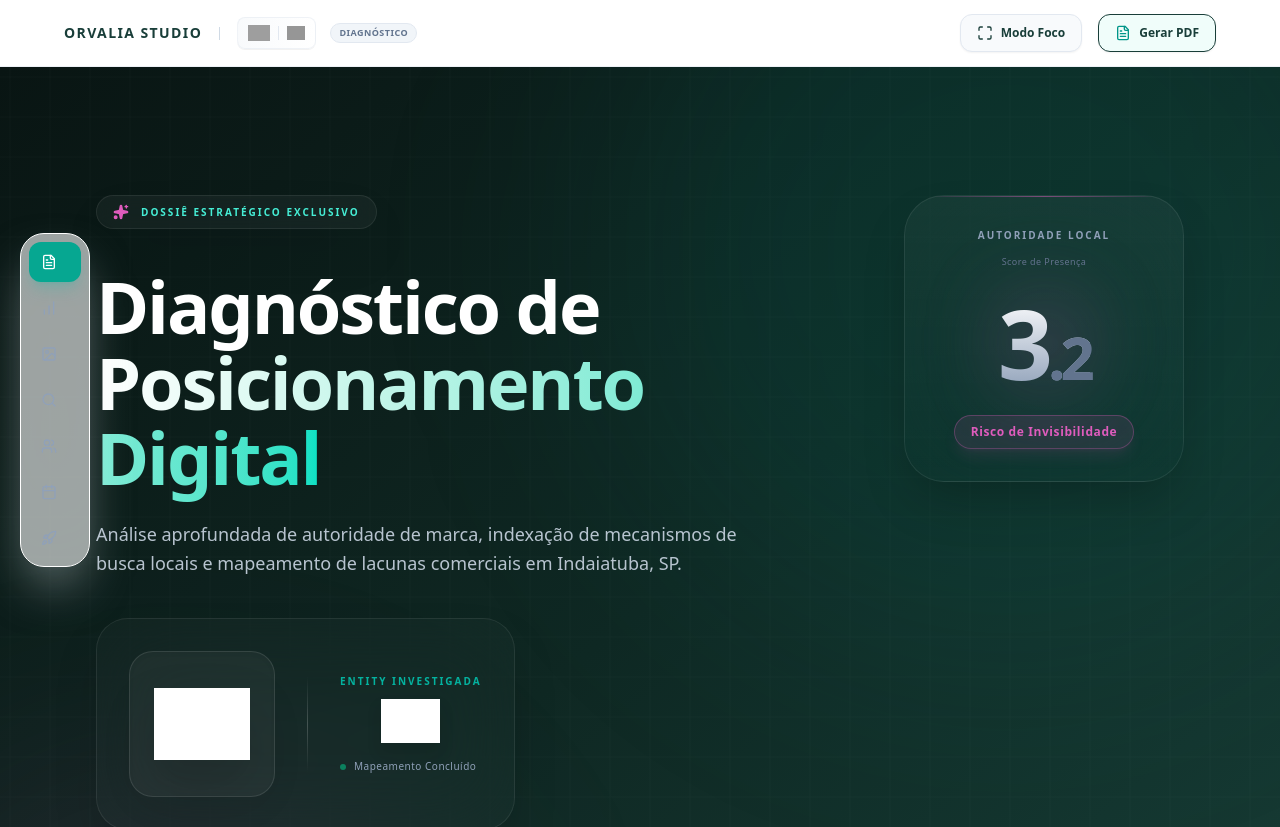
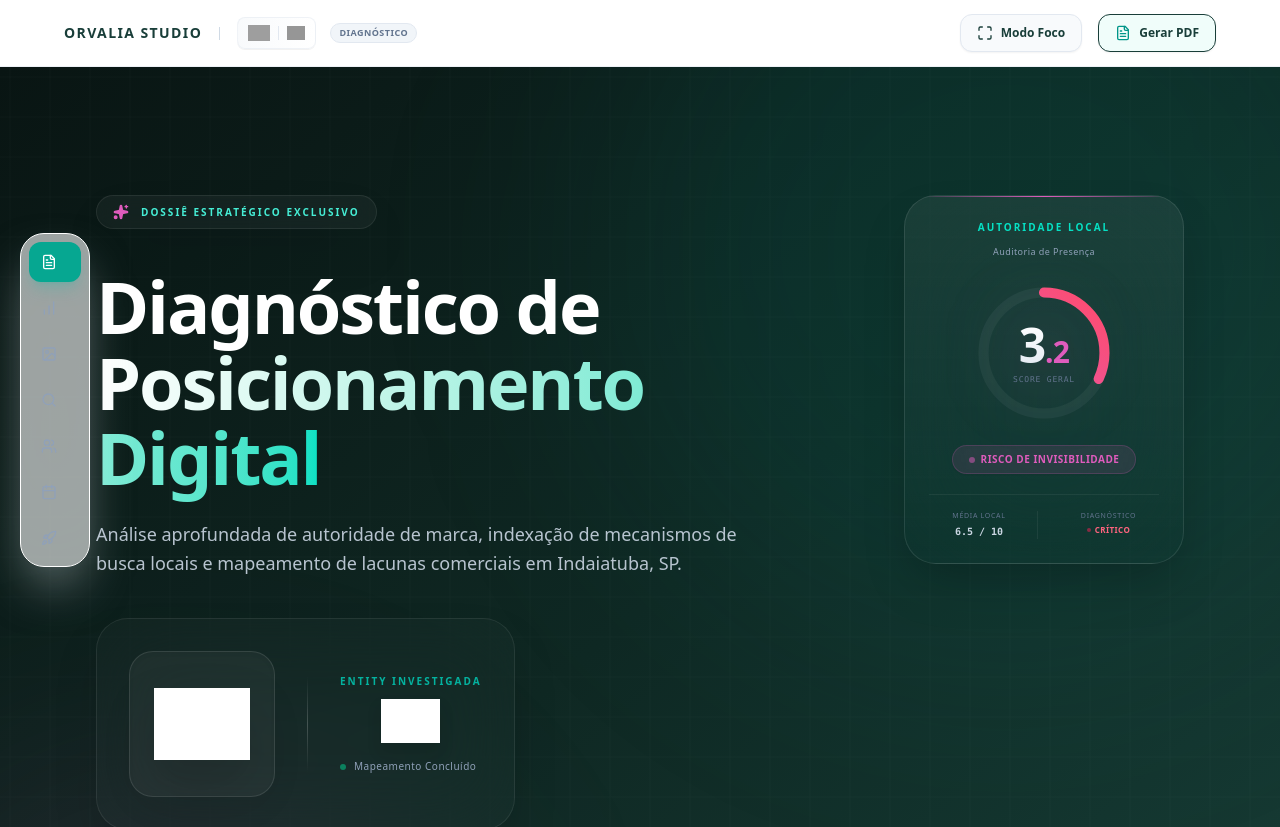
Before and after one commit to brunocorreagomes-ops/elife-analise, a React (Vite) app: page / in a window 1280 px wide. Shown: the top 827 px of the page. Built offline with nearby package versions, Linux system fonts and the light colour scheme; grey boxes are pictures that could not be loaded; a web font is replaced by a local one.

Commit message:
style: update premium score card appearance
Refine the UI for the Authority Score card with updated colors, spacing, and border styling to improve visual hierarchy.

```diff
--- a/src/App.tsx
+++ b/src/App.tsx
@@ -180,28 +180,92 @@ export default function App() {
 
           {/* Right Column: Premium Score Display */}
           <div className="md:col-span-4 flex justify-center md:items-start md:justify-end h-full pt-8 md:pt-0">
-            <div className="bg-gradient-to-b from-white/[0.04] to-transparent border border-white/[0.08] backdrop-blur-3xl p-8 rounded-[2.5rem] text-center w-full max-w-[280px] flex flex-col items-center justify-center gap-6 shadow-2xl relative overflow-hidden group opacity-0 animate-fade-in-up" style={{ animationDelay: '500ms' }}>
-              <div className="absolute top-0 inset-x-0 h-px bg-gradient-to-r from-transparent via-[#DF5CBD]/50 to-transparent" />
+            <div className="bg-gradient-to-b from-white/[0.06] to-transparent border border-white/[0.1] backdrop-blur-3xl p-6 rounded-[2rem] text-center w-full max-w-[280px] flex flex-col items-center justify-center gap-5 shadow-2xl relative overflow-hidden group opacity-0 animate-fade-in-up" style={{ animationDelay: '500ms' }}>
+              <div className="absolute top-0 inset-x-0 h-px bg-gradient-to-r from-transparent via-[#DF5CBD] to-transparent" />
 
-              <div className="space-y-1">
-                <span className="text-[10px] font-bold uppercase tracking-[0.2em] text-slate-400 block">
+              <div className="space-y-0.5">
+                <span className="text-[10px] font-bold uppercase tracking-[0.2em] text-[#06E1C4] block">
                   Autoridade Local
                 </span>
-                <span className="text-[9px] font-medium text-slate-500 tracking-wider">
-                  Score de Presença
+                <span className="text-[9px] font-medium text-slate-400 tracking-wider">
+                  Auditoria de Presença
                 </span>
               </div>
 
-              <div className="flex items-start justify-center relative">
-                <span className="font-sans font-black text-7xl sm:text-8xl text-transparent bg-clip-text bg-gradient-to-b from-white to-slate-400 tracking-tighter leading-none relative z-10">
-                  3<span className="text-5xl sm:text-6xl text-slate-500">.2</span>
-                </span>
-                <div className="absolute blur-2xl bg-[#DF5CBD]/20 w-24 h-24 rounded-full z-0 top-1/2 left-1/2 -translate-x-1/2 -translate-y-1/2" />
+              {/* Premium Circular SVG Score Gauge */}
+              <div className="relative w-36 h-36 flex items-center justify-center">
+                <svg className="w-full h-full -rotate-90 origin-center" viewBox="0 0 100 100">
+                  <defs>
+                    <linearGradient id="scoreGradient" x1="0%" y1="0%" x2="100%" y2="100%">
+                      <stop offset="0%" stopColor="#DF5CBD" />
+                      <stop offset="100%" stopColor="#ff4b6b" />
+                    </linearGradient>
+                  </defs>
+
+                  {/* Track ring */}
+                  <circle
+                    cx="50"
+                    cy="50"
+                    r="42"
+                    className="stroke-white/[0.05]"
+                    strokeWidth="7"
+                    fill="transparent"
+                  />
+
+                  {/* Active progress ring */}
+                  <circle
+                    cx="50"
+                    cy="50"
+                    r="42"
+                    stroke="url(#scoreGradient)"
+                    strokeWidth="7"
+                    fill="transparent"
+                    strokeDasharray="263.89"
+                    strokeDashoffset={263.89 * (1 - 0.32)}
+                    strokeLinecap="round"
+                    className="transition-all duration-1000 ease-out"
+                  />
+                </svg>
+
+                {/* Score numbers centered inside the circle, perfectly aligned */}
+                <div className="absolute inset-0 flex flex-col items-center justify-center">
+                  <div className="flex items-baseline leading-none select-none">
+                    <span className="text-4xl sm:text-5xl font-black tracking-tight bg-gradient-to-b from-white via-slate-100 to-slate-200 bg-clip-text text-transparent">
+                      3
+                    </span>
+                    <span className="text-2xl sm:text-3xl font-black text-[#DF5CBD] tracking-tight">
+                      .2
+                    </span>
+                  </div>
+                  <span className="text-[8px] text-slate-500 font-mono tracking-widest mt-1 uppercase">
+                    Score Geral
+                  </span>
+                </div>
+
+                {/* Glowing glow behind number */}
+                <div className="absolute blur-2xl bg-[#DF5CBD]/15 w-16 h-16 rounded-full -z-10 top-1/2 left-1/2 -translate-x-1/2 -translate-y-1/2 pointer-events-none" />
               </div>
 
-              <div className="bg-[#DF5CBD]/10 border border-[#DF5CBD]/30 text-[#DF5CBD] font-bold text-xs py-2 px-4 rounded-full inline-block backdrop-blur-md shadow-lg shadow-[#DF5CBD]/10 tracking-wider">
+              {/* Status Badge */}
+              <div className="bg-[#DF5CBD]/10 border border-[#DF5CBD]/20 text-[#DF5CBD] font-bold text-[10px] py-1.5 px-4 rounded-full inline-flex items-center gap-1.5 backdrop-blur-md shadow-xs tracking-wider uppercase">
+                <span className="w-1.5 h-1.5 rounded-full bg-[#DF5CBD] animate-pulse" />
                 Risco de Invisibilidade
               </div>
+
+              {/* Local Benchmarks Integration */}
+              <div className="grid grid-cols-2 gap-3 w-full pt-4 border-t border-white/[0.06] text-[10px] font-sans font-medium text-slate-400">
+                <div className="text-center border-r border-white/[0.06] pr-2">
+                  <span className="block text-slate-500 uppercase tracking-widest text-[7px] mb-0.5">Média Local</span>
+                  <span className="text-slate-300 font-bold font-mono">6.5 / 10</span>
+                </div>
+                <div className="text-center pl-2">
+                  <span className="block text-slate-500 uppercase tracking-widest text-[7px] mb-0.5">Diagnóstico</span>
+                  <span className="text-rose-400 font-bold tracking-wider uppercase text-[8px] flex items-center justify-center gap-1">
+                    <span className="w-1 h-1 rounded-full bg-rose-500 animate-pulse" /> Crítico
+                  </span>
+                </div>
+              </div>
+
             </div>
           </div>
 
```
